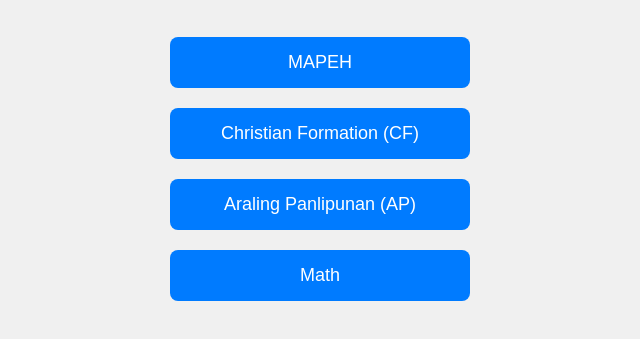
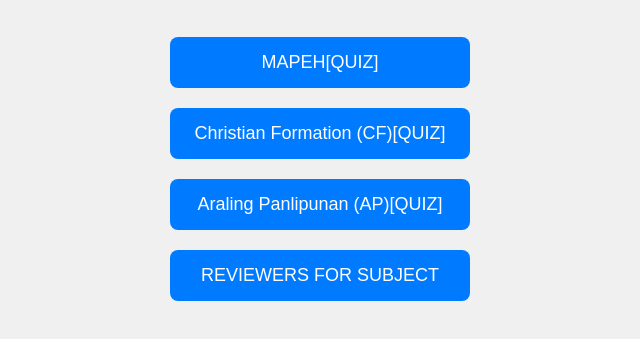
Before and after one commit to JohnGabrielDStaRomana/examsexperiment, a plain HTML site: page index.html in a window 1280 px wide. Shown: the part 119-458 px from the top of the page, without its empty margins (320-960 px from the left). Drawn offline with Linux system fonts and the light colour scheme.

Commit message:
Update index.html

```diff
--- a/index.html
+++ b/index.html
@@ -40,10 +40,10 @@ button:hover {
 <h1>Pumili ng Asignatura</h1>
 
 <div class="container">
-    <button onclick="location.href='mapeh.html'">MAPEH</button>
-    <button onclick="location.href='cf.html'">Christian Formation (CF)</button>
-    <button onclick="location.href='ap.html'">Araling Panlipunan (AP)</button>
-    <button onclick="location.href='math.html'">Math</button>
+    <button onclick="location.href='mapeh.html'">MAPEH[QUIZ]</button>
+    <button onclick="location.href='cf.html'">Christian Formation (CF)[QUIZ]</button>
+    <button onclick="location.href='ap.html'">Araling Panlipunan (AP)[QUIZ]</button>
+    <button onclick="location.href='math.html'">REVIEWERS FOR SUBJECT</button>
 </div>
 
 </body>
```
